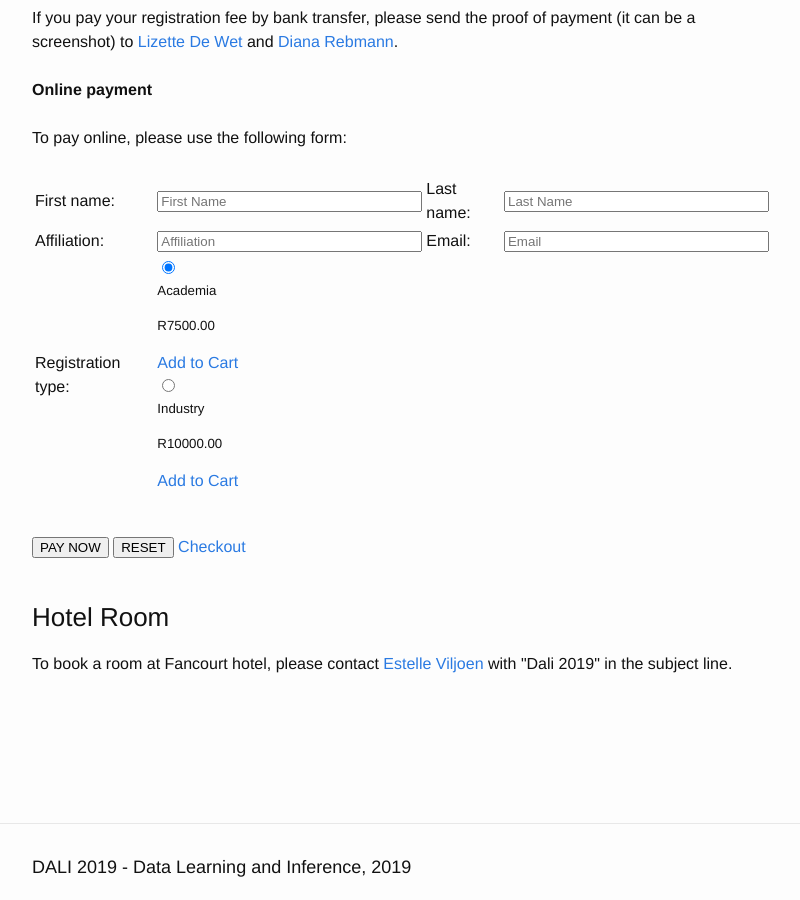
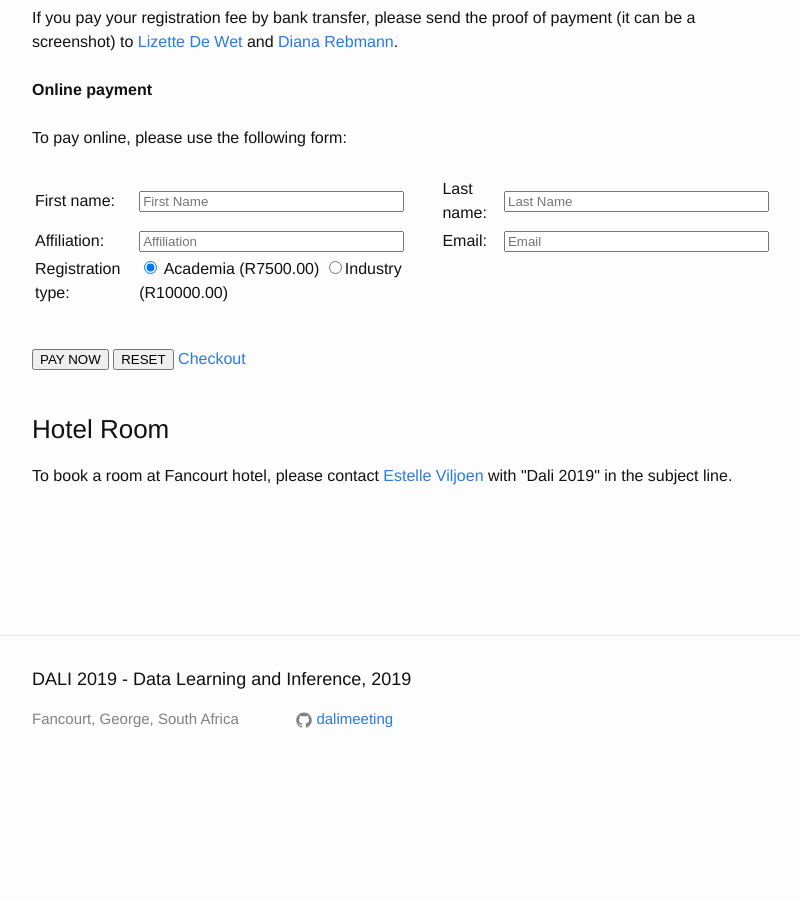
Before and after one commit to dalimeeting/dalimeeting.github.io, a Jekyll site: the page built from registration.html, in a window 1280 px wide and 900 px high, scrolled down 1049 px. Shown: the whole window, without its empty margins (238-1038 px from the left). Built offline with Jekyll 4.4.1, drawn with Linux system fonts in a browser that asks for light colours; after the commit the page ends 1840 px from its top, so only the background shows below that.

Commit message:
Update registration.html

```diff
--- a/_layouts/registration.html
+++ b/_layouts/registration.html
@@ -40,29 +40,16 @@
         <td>Email:</td><td><input type="email" size="30" name="customerEmail" placeholder="Email" required></td></tr> <!---Card holders email address--->
         <tr><td>Registration type:</td><td>
 
-	<input type="radio" name="customerType" value="academia" checked>
-		<div class="simpleCart_shelfItem">
-		  <h5 class="item_name">Academia</h5>
-		  <h5 class="item_price">R7500.00</h5>
-		  <noscript><a href="no_javascript.html" class="item_add">Add to Cart</a>;</noscript>
-                  <script>document.write('<a href="#" class="item_add">Add to Cart</a>');</script>
-		</div>
-	<input type="radio" name="customerType" value="industry">
-		<div class="simpleCart_shelfItem">
-		  <h5 class="item_name">Industry</h5>
-		  <h5 class="item_price">R10000.00</h5>
-		  <noscript><a href="no_javascript.html" class="item_add">Add to Cart</a>;</noscript>
-                  <script>document.write('<a href="#" class="item_add">Add to Cart</a>');</script>
-		</div>
+	<input type="radio" name="customerType" value="academia" checked> Academia (R7500.00)
+	<input type="radio" name="customerType" value="industry">Industry (R10000.00)
         </td><td></td><td></td></tr>
      </table>
      <p id="display"></p>
      <br>
      <input name="submit" class="simpleCart_checkout" type="submit" value="PAY NOW"> <!---Submit button--->
      <input type="reset" value="RESET">
-
-	  <noscript><a href="no_javascript.html" class="simpleCart_checkout">Checkout</a>;</noscript>
-					<script>document.write('<a href="#" class="simpleCart_checkout">Checkout</a>');</script>
+     <noscript><a href="no_javascript.html" class="simpleCart_checkout">Checkout</a>;</noscript>
+     <script>document.write('<a href="#" class="simpleCart_checkout">Checkout</a>');</script>
 </form>
 
   </p>
```
